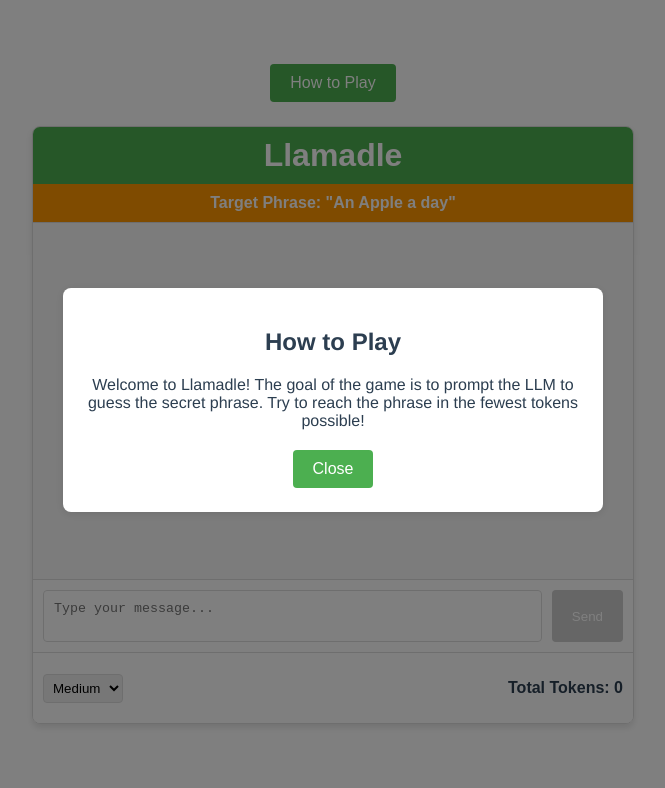
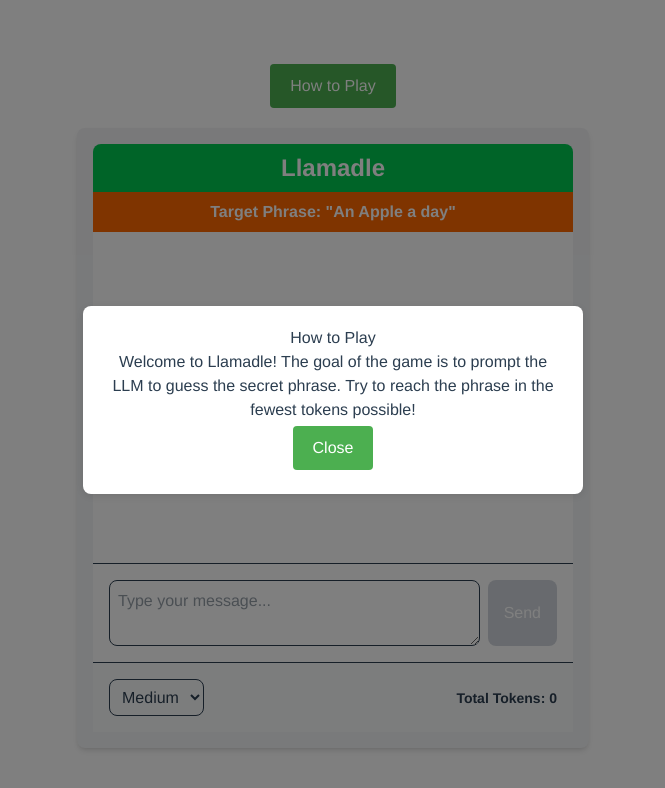
Before and after one commit to JustinKozlowski/Llamadle, a Vue app: page / in a window 1280 px wide. Shown: the top 788 px of the page, without its empty margins (307-972 px from the left). Built offline with nearby package versions, Linux system fonts and the light colour scheme.

Commit message:
tailwind

```diff
--- a/public/index.html
+++ b/public/index.html
@@ -5,6 +5,7 @@
     <meta http-equiv="X-UA-Compatible" content="IE=edge">
     <meta name="viewport" content="width=device-width,initial-scale=1.0">
     <link rel="icon" href="<%= BASE_URL %>favicon.ico">
+    <script src="https://cdn.jsdelivr.net/npm/@tailwindcss/browser@4"></script>
     <title><%= htmlWebpackPlugin.options.title %></title>
   </head>
   <body>
--- a/src/components/HelloWorld.vue
+++ b/src/components/HelloWorld.vue
@@ -1,47 +1,48 @@
 <template>
-  <div class="chat-app">
-    <h1 class="chat-title">Llamadle</h1>
-    <div class="target-phrase-banner">
+  <div class="chat-app bg-gray-100 max-w-lg mx-auto my-4 p-4 rounded-lg shadow-md">
+    <h1 class="chat-title text-2xl font-bold text-center text-white bg-green-500 py-2 rounded-t-lg">Llamadle</h1>
+    <div class="target-phrase-banner bg-orange-500 text-white text-center py-2 font-semibold">
       Target Phrase: "{{ phrase.phrase }}"
     </div>
-    <div class="chat-window">
-      <div class="chat-messages">
+    <div class="chat-window flex flex-col h-[500px] bg-white">
+      <div class="chat-messages flex-1 p-4 overflow-y-auto space-y-4">
         <div
           v-for="(message, index) in messages"
           :key="index"
-          :class="['chat-message', message.role]"
+          :class="['chat-message', message.role === 'user' ? 'self-end bg-green-100 text-green-800' : 'self-start bg-gray-200 text-gray-800', 'p-3 rounded-lg max-w-[70%]']"
         >
-          <p class="message-content">{{ message.parts[0].text }}</p>
+          <p class="message-content m-0">{{ message.parts[0].text }}</p>
         </div>
       </div>
-      <div v-if="warningMessage" class="warning-banner">
+      <div v-if="warningMessage" class="warning-banner bg-yellow-400 text-gray-800 text-center py-2 font-semibold">
         {{ warningMessage }}
       </div>
-      <div v-if="winner" class="winner-banner">
+      <div v-if="winner" class="winner-banner bg-yellow-300 text-gray-800 text-center py-2 font-semibold">
         🎉 Congratulations! You found the phrase: "{{ phrase.phrase }}" 🎉
-        <button @click="loadNextPhrase">Next</button>
+        <button @click="loadNextPhrase" class="mt-2 px-4 py-2 bg-green-500 text-white rounded-lg hover:bg-green-600">Next</button>
       </div>
-      <div v-else class="chat-input">
+      <div v-else class="chat-input flex gap-2 p-4 border-t">
         <textarea
           v-model="prompt"
           placeholder="Type your message..."
           rows="2"
           :disabled="loading"
           @keydown.enter.prevent="askPrompt"
+          class="flex-1 p-2 border rounded-lg focus:outline-none focus:ring focus:ring-green-300 disabled:bg-gray-100"
         ></textarea>
-        <button @click="askPrompt" :disabled="loading || !prompt.trim()">
+        <button @click="askPrompt" :disabled="loading || !prompt.trim()" class="px-4 py-2 bg-green-500 text-white rounded-lg hover:bg-green-600 disabled:bg-gray-300">
           {{ loading ? "Loading..." : "Send" }}
         </button>
       </div>
-      <div class="footer-section">
+      <div class="footer-section flex justify-between items-center p-4 border-t bg-gray-50">
         <div class="difficulty-dropdown">
-          <select id="difficulty" v-model="selectedDifficulty" @change="updateDifficulty">
+          <select id="difficulty" v-model="selectedDifficulty" @change="updateDifficulty" class="p-2 border rounded-lg">
             <option value="easy">Easy</option>
             <option value="medium">Medium</option>
             <option value="hard">Hard</option>
           </select>
         </div>
-        <div class="token-count">
+        <div class="token-count text-sm font-semibold">
           <p>Total Tokens: {{ tokenCount > 0 ? tokenCount : 0 }}</p>
         </div>
       </div>
@@ -242,137 +243,5 @@ export default {
 </script>
 
 <style scoped>
-.chat-app {
-  font-family: Arial, sans-serif;
-  max-width: 600px;
-  margin: 20px auto;
-  border: 1px solid #ddd;
-  border-radius: 8px;
-  overflow: hidden;
-  box-shadow: 0 4px 6px rgba(0, 0, 0, 0.1);
-}
-
-.target-phrase-banner {
-  background-color: #ff9800;
-  color: white;
-  text-align: center;
-  padding: 10px;
-  font-weight: bold;
-  border-bottom: 1px solid #ddd;
-}
-
-.chat-title {
-  background-color: #4caf50;
-  color: white;
-  padding: 10px;
-  text-align: center;
-  margin: 0;
-}
-
-.chat-window {
-  display: flex;
-  flex-direction: column;
-  height: 500px;
-  background-color: #f9f9f9;
-}
-
-.chat-messages {
-  flex: 1;
-  padding: 10px;
-  overflow-y: auto;
-  display: flex;
-  flex-direction: column;
-  gap: 10px;
-}
-
-.chat-message {
-  max-width: 70%;
-  padding: 10px;
-  border-radius: 8px;
-  word-wrap: break-word;
-}
-
-.chat-message.user {
-  align-self: flex-end;
-  background-color: #d1e7dd;
-  color: #0f5132;
-}
-
-.chat-message.model {
-  align-self: flex-start;
-  background-color: #e2e3e5;
-  color: #41464b;
-}
-
-.message-content {
-  margin: 0;
-}
-
-.chat-input {
-  display: flex;
-  gap: 10px;
-  padding: 10px;
-  background-color: #fff;
-  border-top: 1px solid #ddd;
-}
-
-textarea {
-  flex: 1;
-  padding: 10px;
-  border: 1px solid #ddd;
-  border-radius: 4px;
-  resize: none;
-}
-
-button {
-  padding: 10px 20px;
-  background-color: #4caf50;
-  color: white;
-  border: none;
-  border-radius: 4px;
-  cursor: pointer;
-}
-
-button:disabled {
-  background-color: #ccc;
-  cursor: not-allowed;
-}
-
-.winner-banner {
-  text-align: center;
-  background-color: #ffeb3b;
-  color: #333;
-  padding: 10px;
-  font-weight: bold;
-  border-top: 1px solid #ddd;
-}
-
-.warning-banner {
-  background-color: #ffcc00;
-  color: #333;
-  text-align: center;
-  padding: 10px;
-  font-weight: bold;
-  border-bottom: 1px solid #ddd;
-}
-
-.footer-section {
-  display: flex;
-  justify-content: space-between;
-  align-items: center;
-  padding: 10px;
-  background-color: #fff;
-  border-top: 1px solid #ddd;
-}
-
-.difficulty-dropdown select {
-  padding: 5px;
-  border-radius: 4px;
-  border: 1px solid #ddd;
-}
-
-.token-count {
-  text-align: right;
-  font-weight: bold;
-}
+/* Removed existing styles as Tailwind CSS is now used */
 </style>
```
